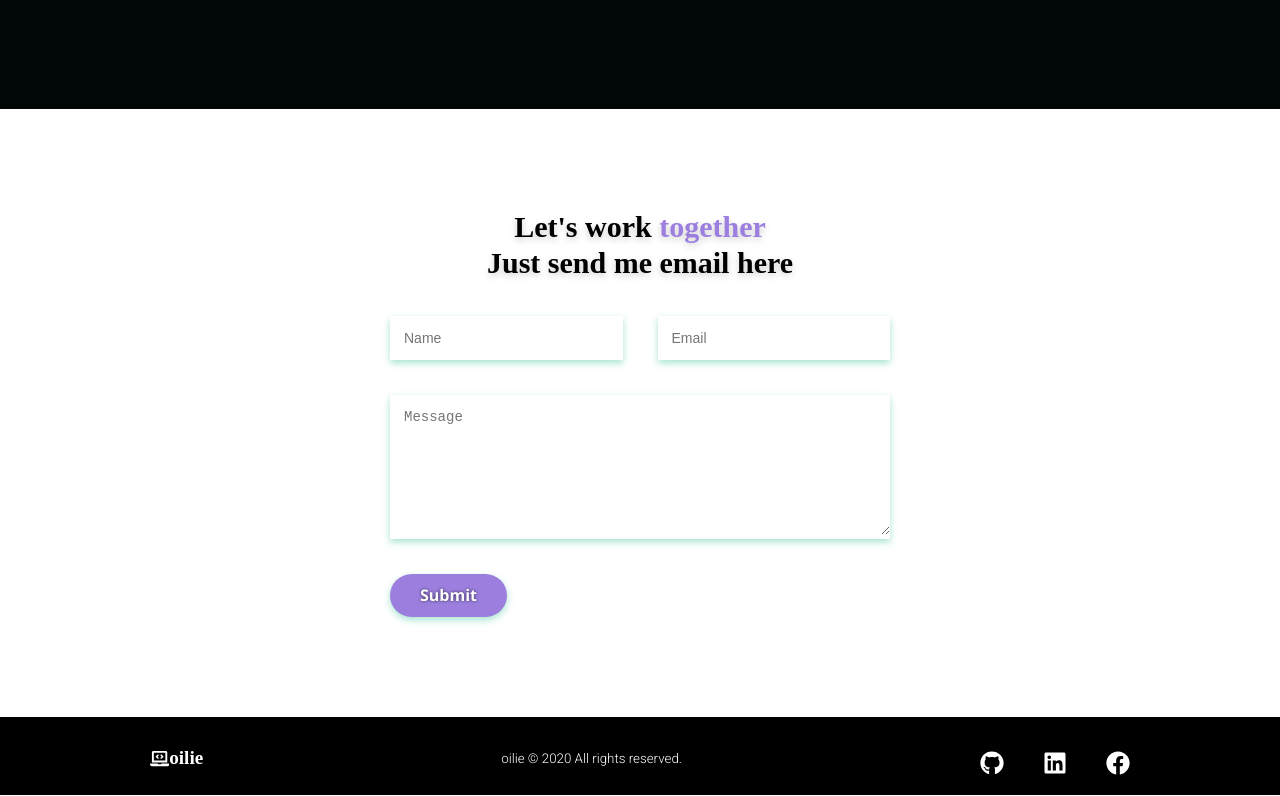
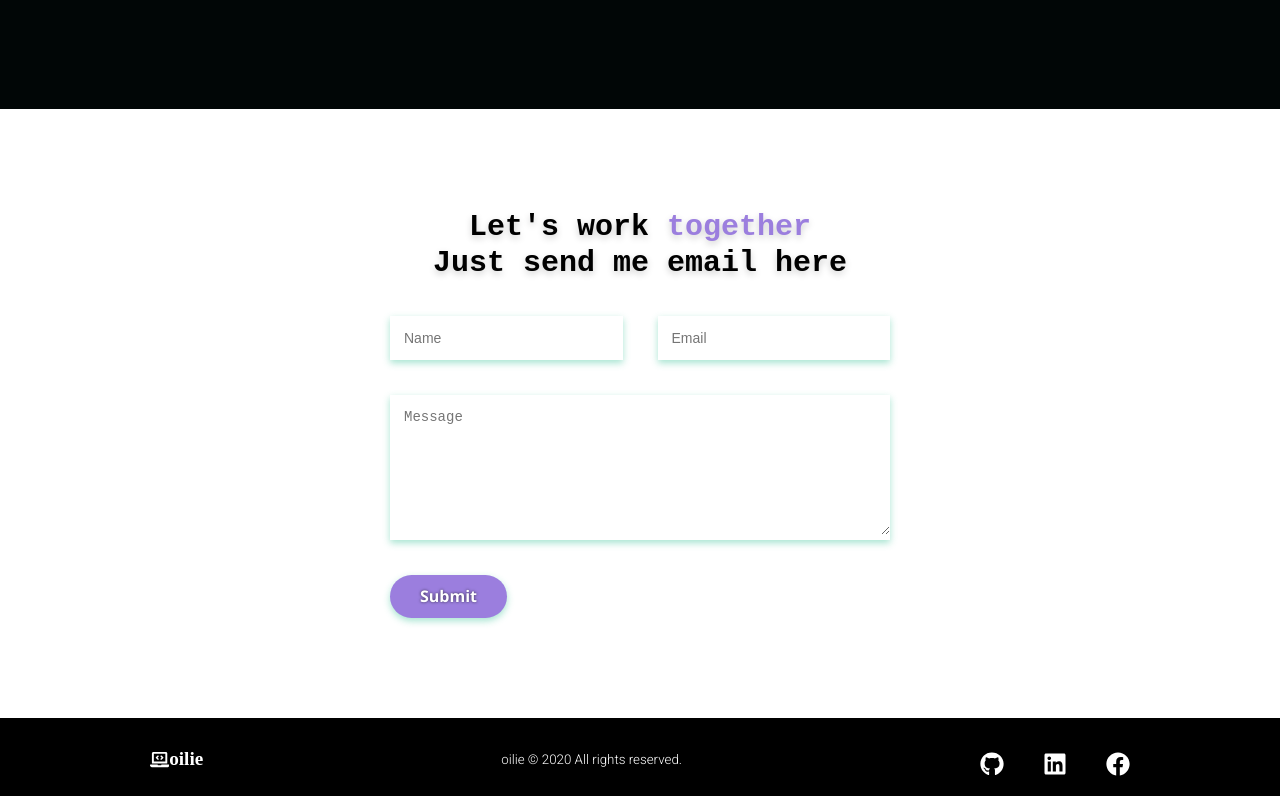
Before and after one commit to o-ilie/React-Portofolio, a React (Create React App) app: page / in a window 1280 px wide. Shown: the part 2007-2803 px from the top of the page. Built offline with nearby package versions, Linux system fonts and the light colour scheme; what react-animations would draw is missing.

Commit message:
Update ContactElements.js

```diff
--- a/src/components/ContactForm/ContactElements.js
+++ b/src/components/ContactForm/ContactElements.js
@@ -22,7 +22,7 @@ export const StyledButton = styled.button`
 export const Container = styled.div`
     margin: 100px auto;
     max-width: 500px;
-    font-family: "Roboto Mono";
+    font-family: "Roboto Mono", monospace;
 
     @media screen and (max-width: 786px) {
         max-width: 350px;
```
